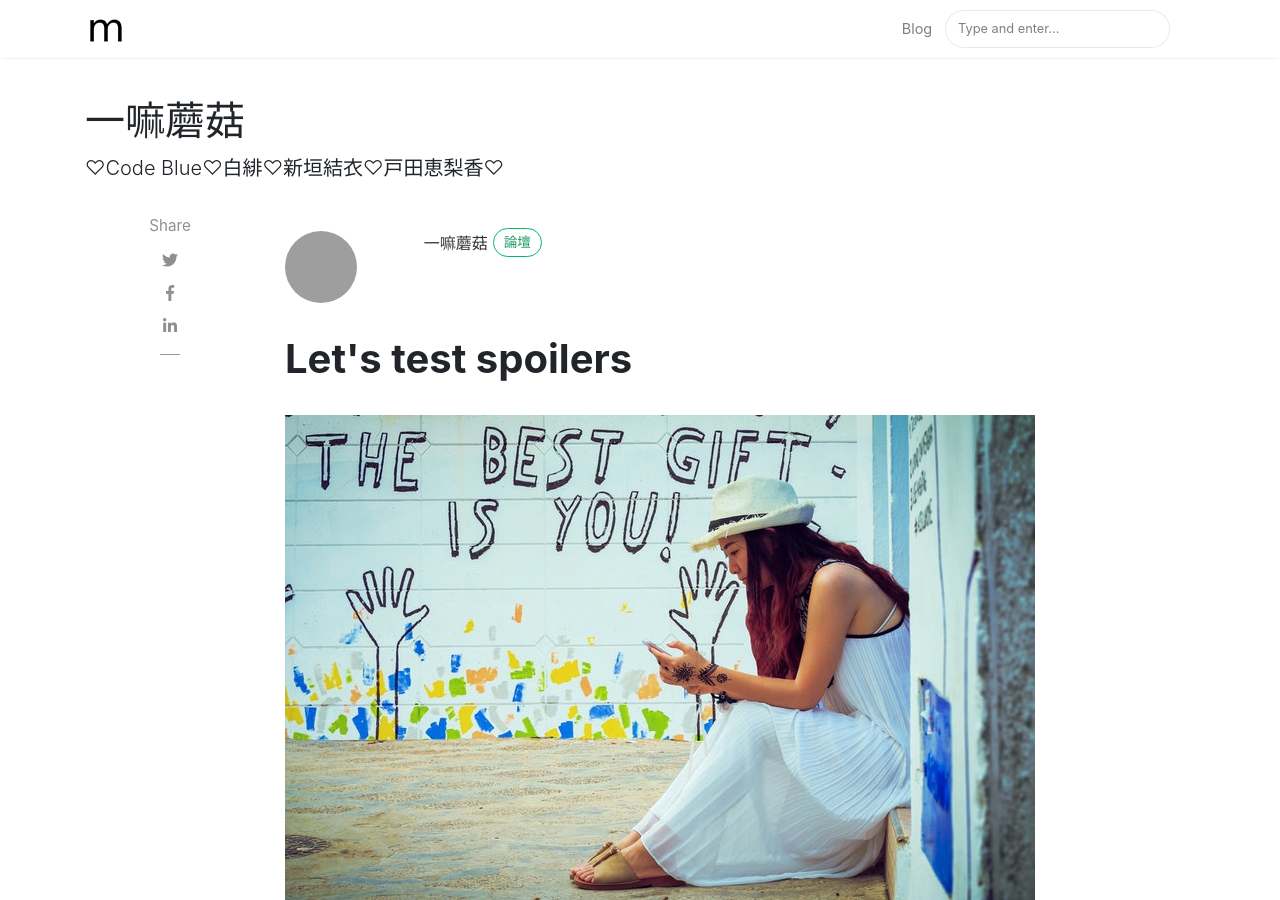
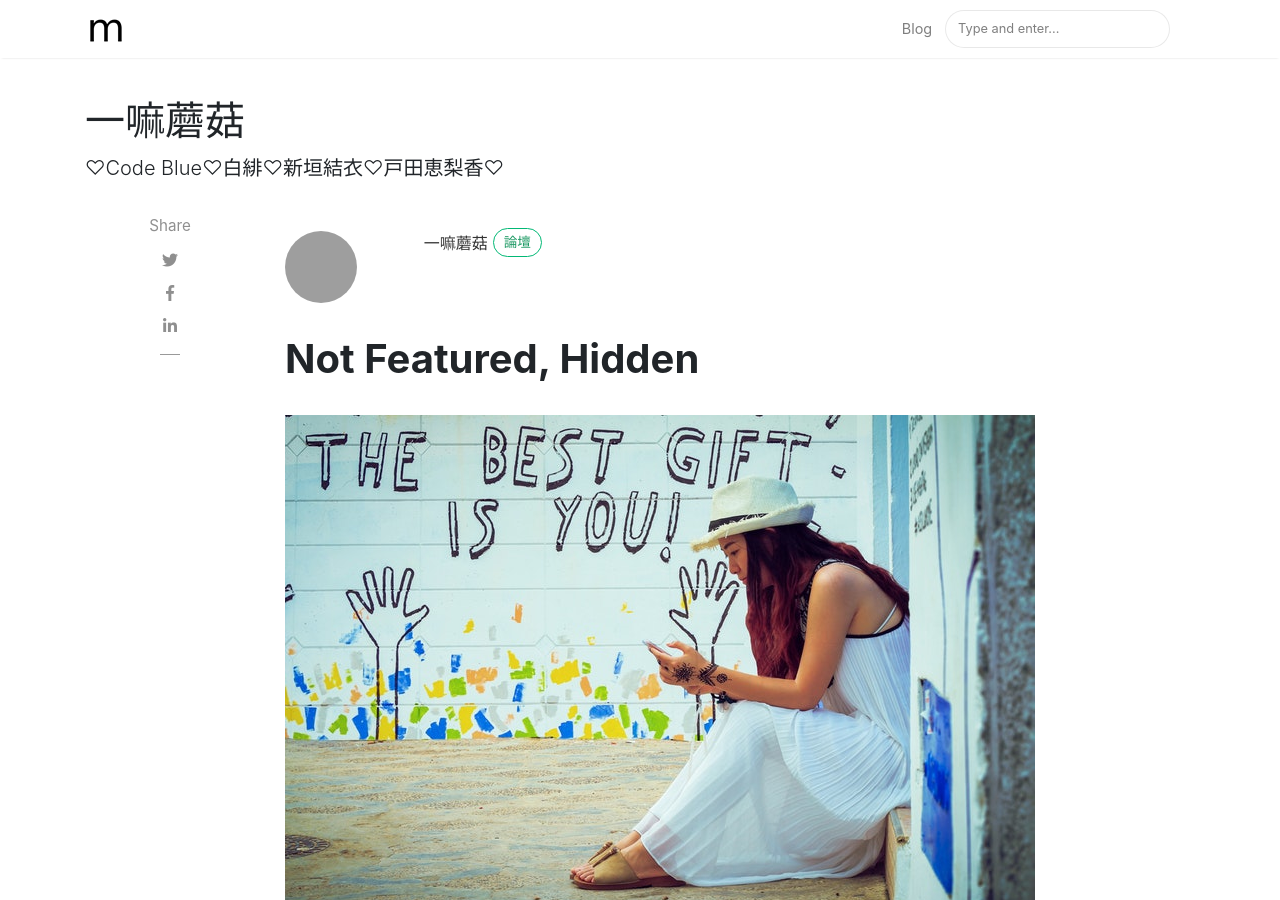
Before and after one commit to mogu-shirahi/mogu-shirahi.github.io, a Jekyll site: the page built from _posts/2018-01-11-quick-start-guide.md, in a window 1280 px wide and 900 px high. Built offline with Jekyll 4.4.1, drawn with Linux system fonts in a browser that asks for light colours; nearby versions of some CDN libraries; comment, search, counter and statistics services are not loaded; grey boxes are pictures that could not be loaded.

Commit message:
Update 2018-01-11-quick-start-guide.md

```diff
--- a/_posts/2018-01-11-quick-start-guide.md
+++ b/_posts/2018-01-11-quick-start-guide.md
@@ -1,6 +1,6 @@
 ---
 layout: post
-title:  "Let's test spoilers"
+title:  "Not Featured, Hidden"
 author: mogu
 categories: [ Jekyll, tutorial ]
 image: assets/images/12.jpg
```
